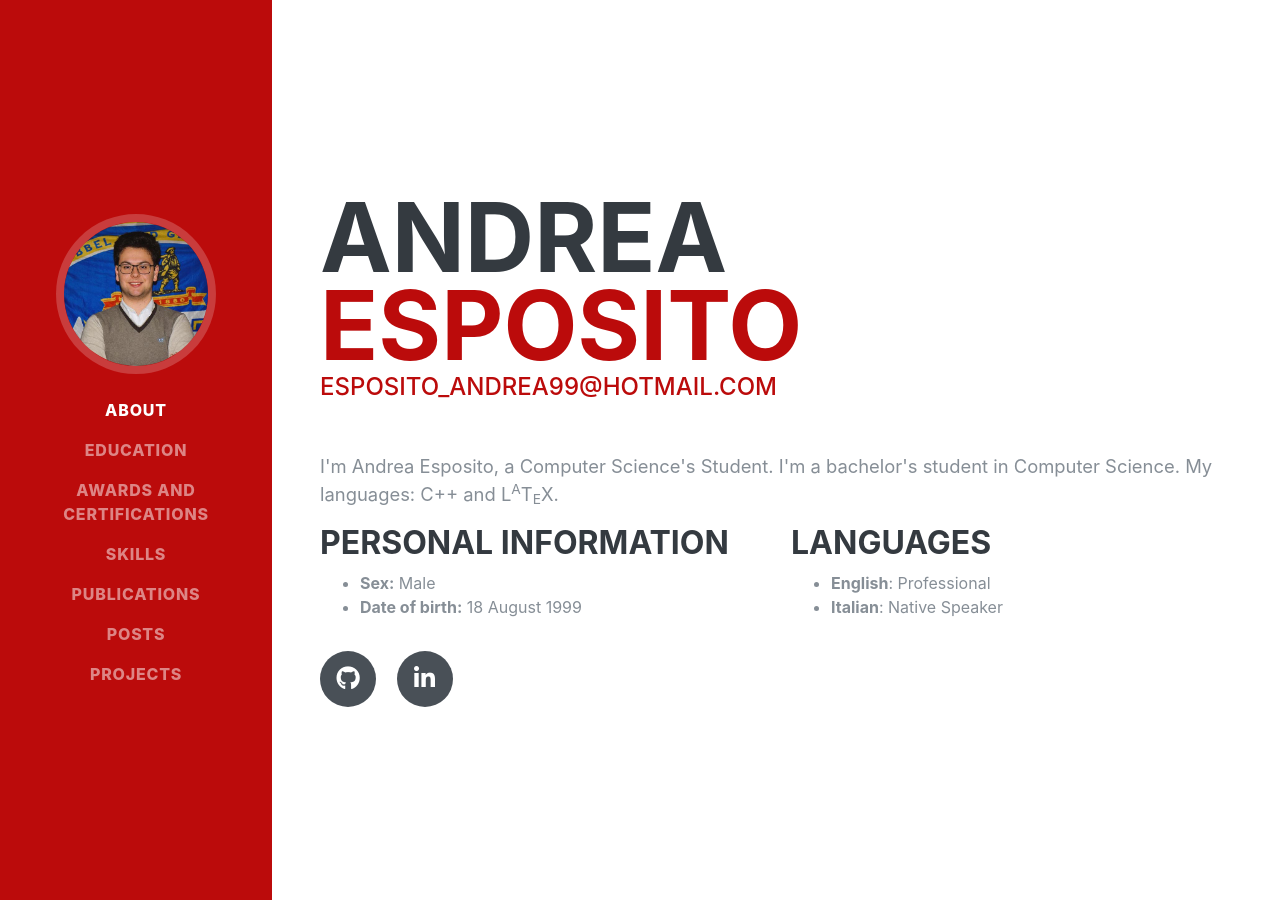
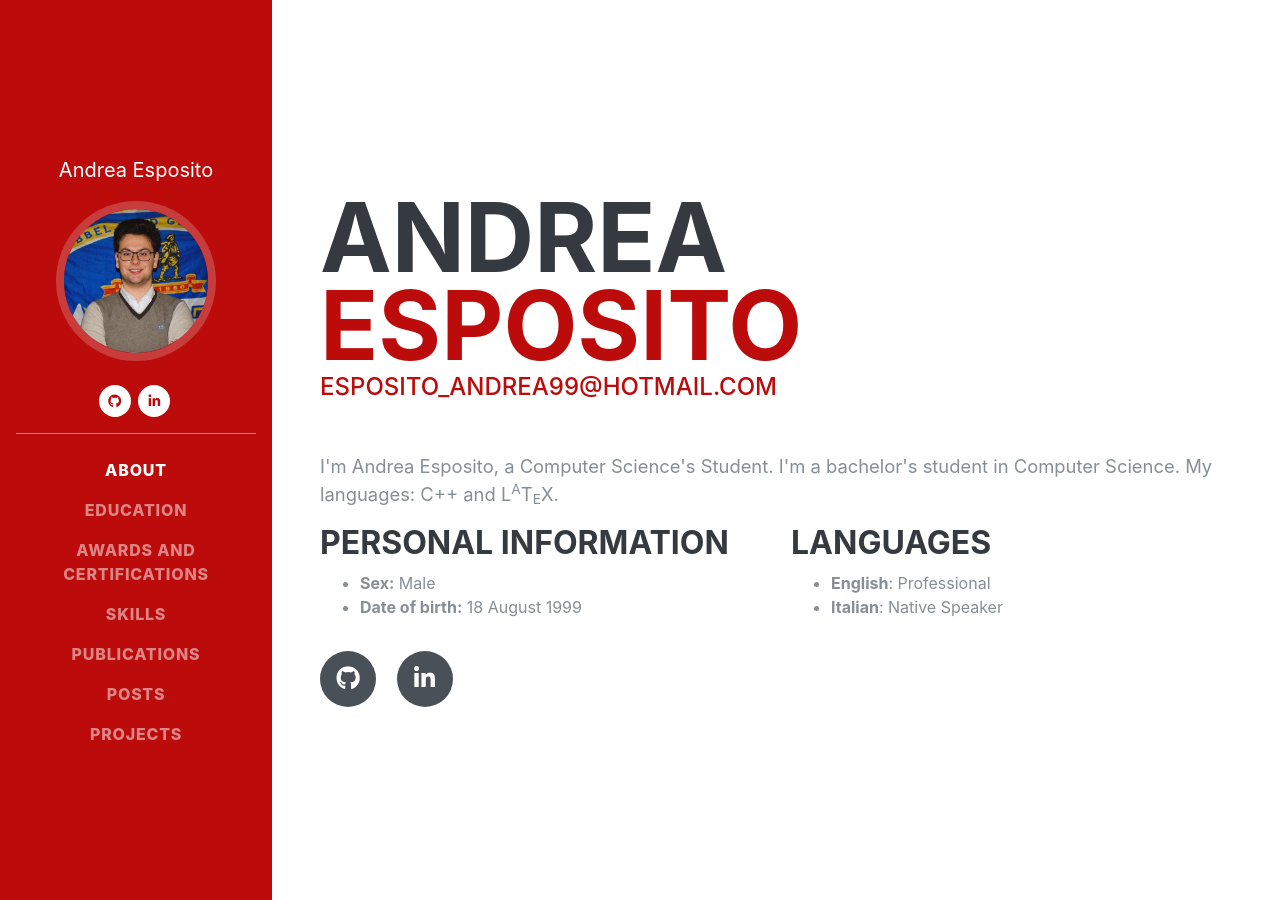
Before and after one commit to espositoandrea/espositoandrea.github.io, a Jekyll site: the page built from index.html, in a window 1280 px wide and 900 px high. Built offline with Jekyll 4.4.1, drawn with Linux system fonts in a browser that asks for light colours; nearby versions of some CDN libraries; some web fonts are replaced.

Commit message:
Modified navbar

```diff
--- a/_includes/navigation.html
+++ b/_includes/navigation.html
@@ -35,13 +35,24 @@
 </nav> -->
 
 <nav class="navbar navbar-expand-lg navbar-dark bg-primary fixed-top" id="sideNav">
-    <a class="navbar-brand js-scroll-trigger" href="{% if page.url == '/index.html' %}#{% else %}/index.html{% endif %}">
-        <span class="d-block d-lg-none">Andrea Esposito</span>
+    <a class="navbar-brand js-scroll-trigger"
+        href="{% if page.url == '/index.html' %}#{% else %}/index.html{% endif %}">
+        <span class="d-block d-lg-block mb-lg-3">Andrea Esposito</span>
         <span class="d-none d-lg-block">
             <img class="img-fluid img-profile rounded-circle mx-auto mb-2" src="/assets/images/profile.jpg" alt="">
         </span>
     </a>
-    <button class="navbar-toggler" type="button" data-toggle="collapse" data-target="#navbarSupportedContent" aria-controls="navbarSupportedContent" aria-expanded="false" aria-label="Toggle navigation">
+    <div class="d-none d-lg-block social-icons mt-2">
+        {% for contact in site.data.contacts %}
+        <a href="{{ contact.link }}">
+            <span class="sr-only">{{ contact.name }}</span>
+            <i class="{{ contact.icon }}"></i>
+        </a>
+        {% endfor %}
+    </div>
+    <hr class="d-none d-lg-block" />
+    <button class="navbar-toggler" type="button" data-toggle="collapse" data-target="#navbarSupportedContent"
+        aria-controls="navbarSupportedContent" aria-expanded="false" aria-label="Toggle navigation">
         <span class="navbar-toggler-icon"></span>
     </button>
     <div class="collapse navbar-collapse" id="navbarSupportedContent">
--- a/_sass/resume/_global.scss
+++ b/_sass/resume/_global.scss
@@ -55,7 +55,7 @@ p.lead {
     height: 3.5rem;
     width: 3.5rem;
     background-color: $gray-700;
-    color: $white !important;
+    color: $white;
     border-radius: 100%;
     text-align: center;
     font-size: 1.5rem;
--- a/_sass/resume/_nav.scss
+++ b/_sass/resume/_nav.scss
@@ -25,7 +25,7 @@
     height: 100vh;
     .navbar-brand {
       display: flex;
-
+      flex-direction: column;
       margin: auto auto 0;
       padding: 0.5rem;
       .img-profile {
@@ -34,6 +34,23 @@
         border: 0.5rem solid fade-out($white, 0.8);
       }
     }
+
+    hr {
+      border-color: rgba(255, 255, 255, 0.5);
+      width: 100%;
+      margin: 1rem auto;
+    }
+
+    .social-icons a {
+      width: 32px;
+      height: 32px;
+      font-size: 10pt;
+      line-height: 32px;
+      color: #bb0b0b;
+      background-color: white;
+      margin-right: 3px;
+    }
+
     .navbar-collapse {
       display: flex;
       align-items: flex-start;
```
